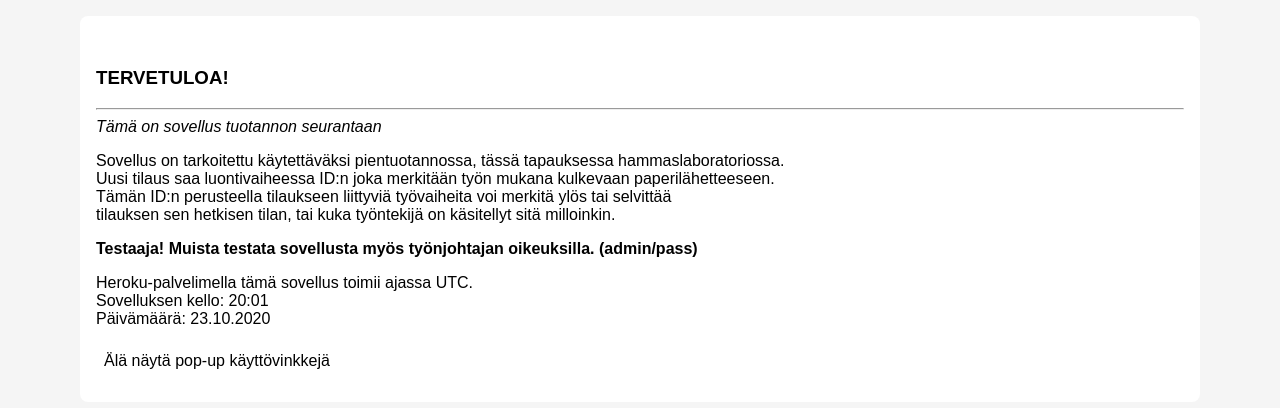
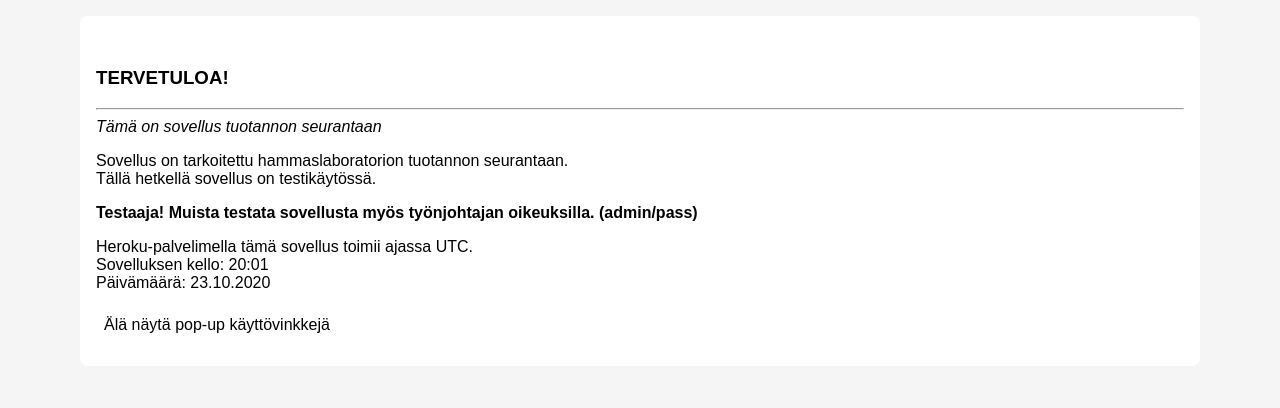
Before and after one commit to Skorp7/tsoha-tuotannonseuranta, a Flask app: page / in a window 1280 px wide. Shown: the part 178-586 px from the top of the page. Run offline with Flask 2, Linux system fonts and the light colour scheme; the visitor is signed in with stand-in values (Sample User, id 1).

Commit message:
changes to welcome text

```diff
--- a/templates/index.html
+++ b/templates/index.html
@@ -8,10 +8,8 @@
 
 {% if session.get("user_id",0) %}
     <p>
-    Sovellus on tarkoitettu käytettäväksi pientuotannossa, tässä tapauksessa hammaslaboratoriossa.<br>
-    Uusi tilaus saa luontivaiheessa ID:n joka merkitään työn mukana kulkevaan paperilähetteeseen.<br>
-    Tämän ID:n perusteella tilaukseen liittyviä työvaiheita voi merkitä ylös tai selvittää<br>
-    tilauksen sen hetkisen tilan, tai kuka työntekijä on käsitellyt sitä milloinkin.
+    Sovellus on tarkoitettu hammaslaboratorion tuotannon seurantaan.<br>
+    Tällä hetkellä sovellus on testikäytössä.<br>
     </p>
     <p><b>Testaaja! Muista testata sovellusta myös työnjohtajan oikeuksilla. (admin/pass)</b></p>
 {% endif %}
```
